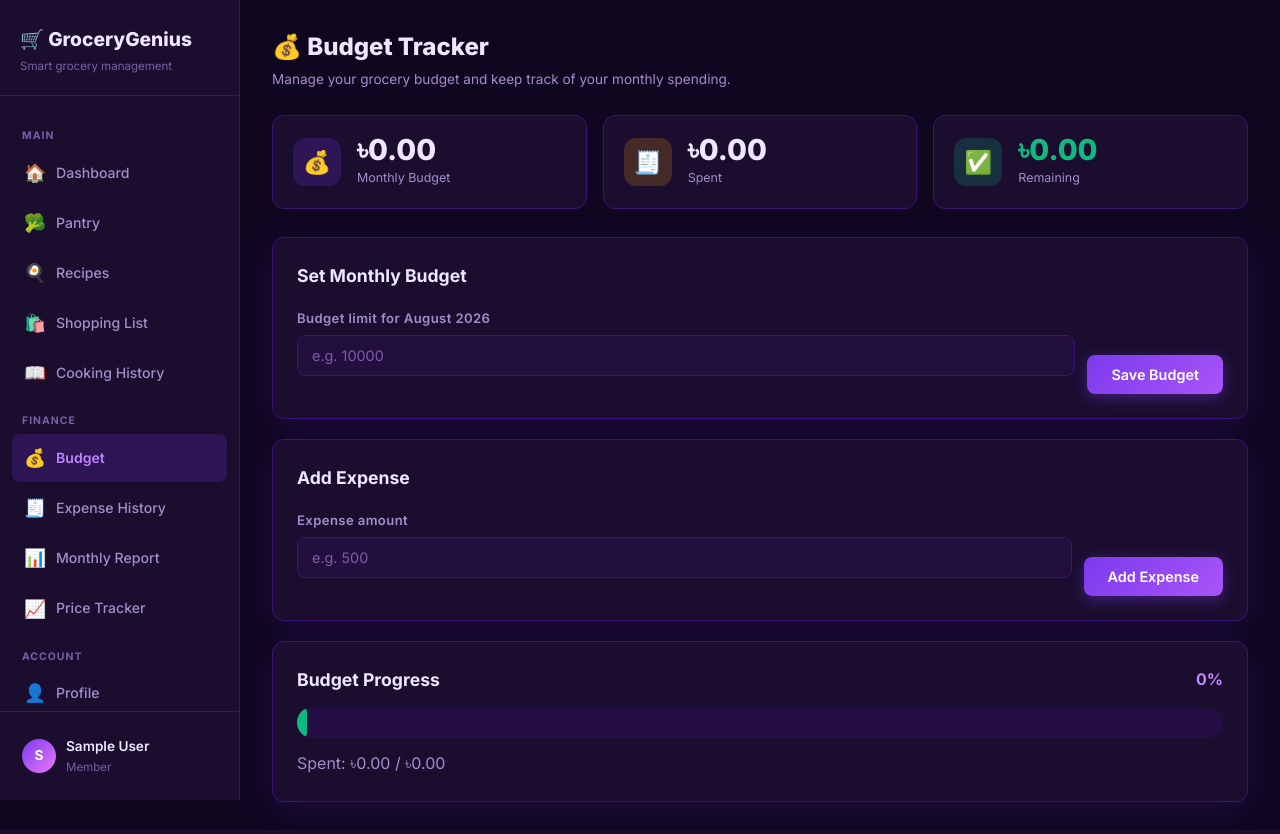
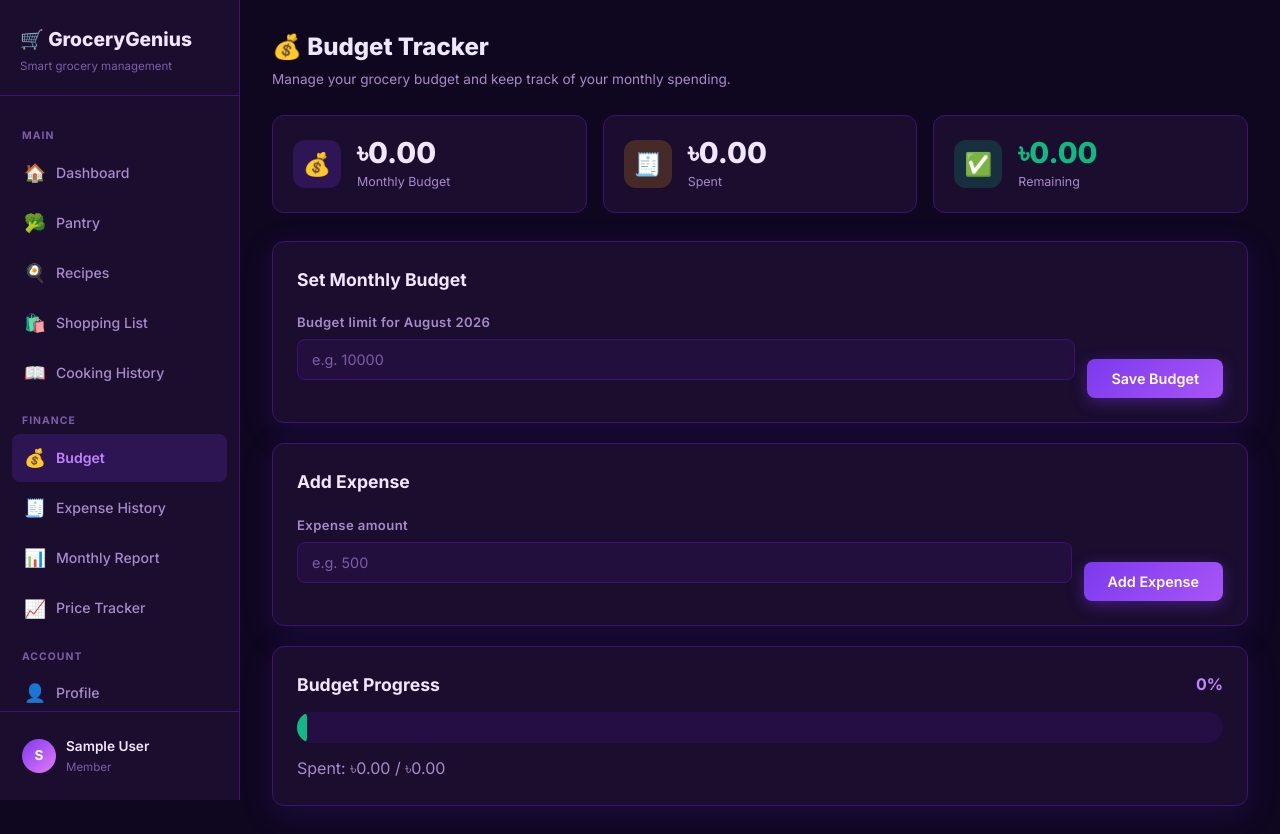
Before and after one commit to Ratul-007/GroceryGenius, a PHP site: page /pages/budget.php in a window 1280 px wide. Run offline with PHP 8.4, Linux system fonts and the light colour scheme; the visitor is signed in with stand-in values (Sample User, id 1); data that the repository does not hold is empty.

Commit message:
style: update global stylesheet

```diff
--- a/assets/css/style.css
+++ b/assets/css/style.css
@@ -192,7 +192,7 @@ select.form-control { cursor: pointer; }
 
 /* MAIN CONTENT */
 .main-content {
-  margin-left: var(--sidebar-w); flex: 1; padding: 28px 32px;
+  margin-left: var(--sidebar-w); flex: 1; min-width: 0; padding: 28px 32px;
   min-height: 100vh;
 }
 .page-header { margin-bottom: 24px; }
@@ -208,6 +208,7 @@ select.form-control { cursor: pointer; }
   background: var(--bg-card); border: 1px solid var(--border);
   border-radius: var(--radius); padding: 20px;
   display: flex; align-items: center; gap: 16px;
+  min-width: 0;
   transition: transform 0.2s, box-shadow 0.2s;
 }
 .stat-card:hover { transform: translateY(-2px); box-shadow: var(--shadow); }
@@ -220,7 +221,10 @@ select.form-control { cursor: pointer; }
 .stat-icon.green  { background: rgba(16,185,129,0.2); }
 .stat-icon.orange { background: rgba(245,158,11,0.2); }
 .stat-icon.red    { background: rgba(239,68,68,0.2);  }
-.stat-val  { font-size: 1.8rem; font-weight: 800; color: var(--text-main); line-height: 1; }
+.stat-val  {
+  font-size: 1.8rem; font-weight: 800; color: var(--text-main); line-height: 1.15;
+  overflow-wrap: anywhere; word-break: break-word; min-width: 0;
+}
 .stat-label{ font-size: 0.78rem; color: var(--text-muted); margin-top: 3px; }
 
 /* PROGRESS BAR */
@@ -244,26 +248,3 @@ select.form-control { cursor: pointer; }
 .hamburger span {
   display: block; width: 20px; height: 2px; background: #fff; border-radius: 2px;
 }
-/* ── Custom Scrollbar ── */
-::-webkit-scrollbar {
-    width: 6px;
-    height: 6px;
-}
-
-::-webkit-scrollbar-track {
-    background: #0d0718;
-}
-
-::-webkit-scrollbar-thumb {
-    background: #3b1b68;
-    border-radius: 10px;
-}
-
-::-webkit-scrollbar-thumb:hover {
-    background: #6d28d9;
-}
-
-* {
-    scrollbar-width: thin;
-    scrollbar-color: #3b1b68 #0d0718;
-}
```
